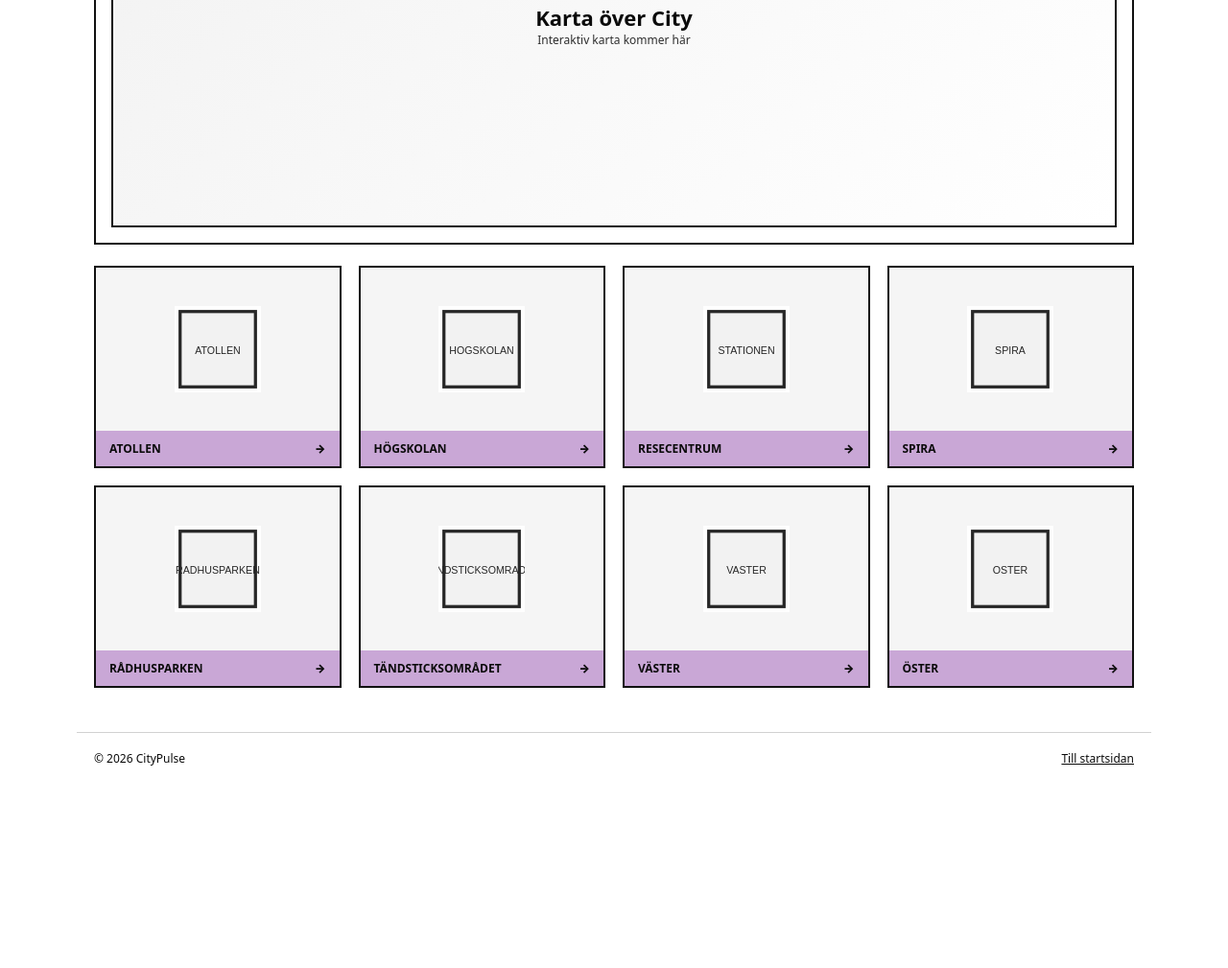
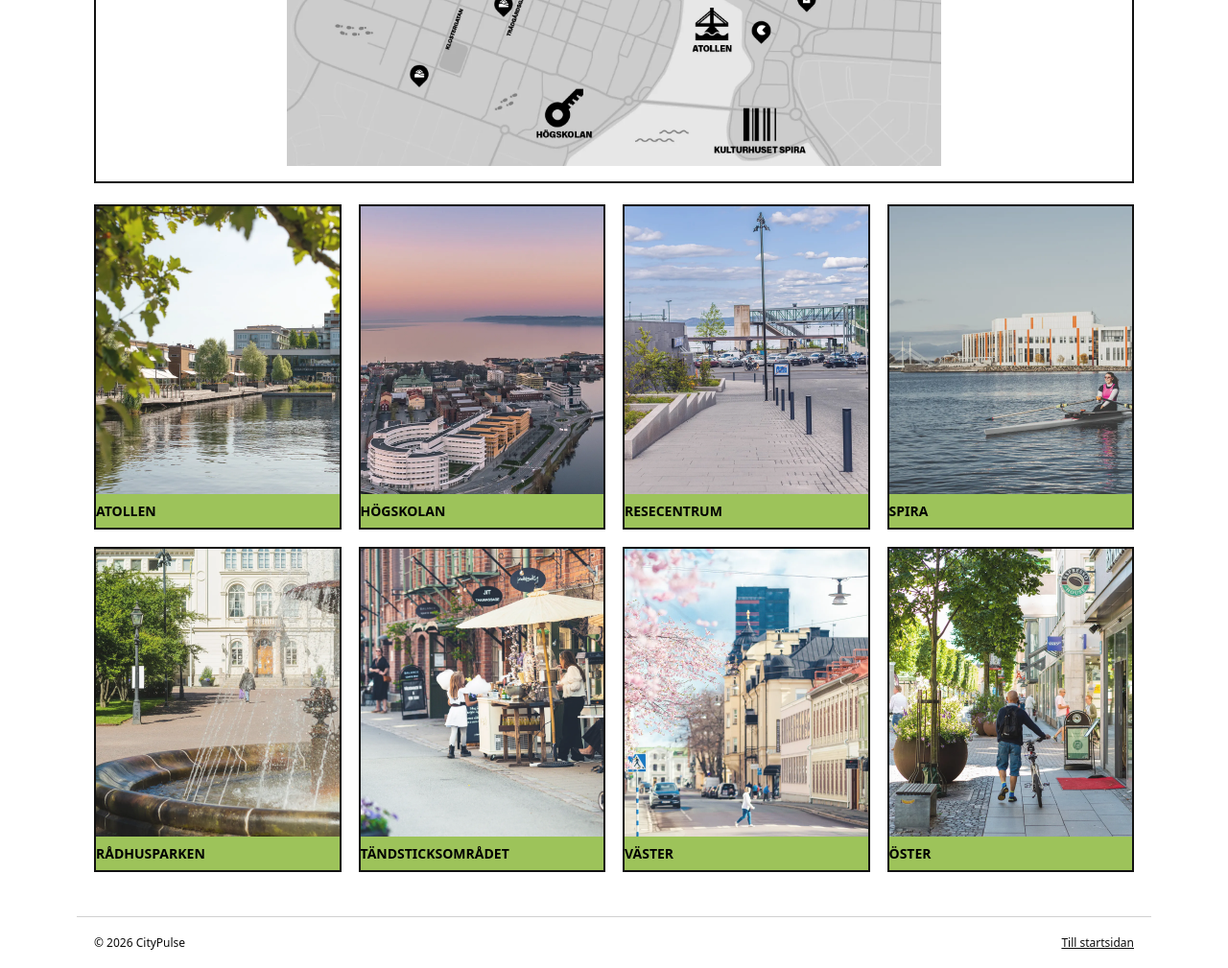
Before and after one commit to PikoXVII/JKPG_Citypulse, a website: page final_jkpg_project/public/districts.html in a window 1280 px wide. Shown: the part 803-1812 px from the top of the page at 96% size. Before the commit the page ends 1620 px from the top, so only its background shows below. Drawn offline with Linux system fonts and the light colour scheme.

Commit message:
Jag fixade kartgrejorna

```diff
--- a/final_jkpg_project/public/districts.html
+++ b/final_jkpg_project/public/districts.html
@@ -5,12 +5,44 @@
   <meta name="viewport" content="width=device-width, initial-scale=1" />
   <title>Stadsdelar – CityPulse</title>
   <link rel="stylesheet" href="/css/style.css" />
+  <style>
+    .cardTop img {
+      width: 100%;
+      height: 100%;
+      object-fit: cover;
+      display: block;
+    }
+    .cardTop {
+      height: 300px;
+      position: relative;
+    }
+    .cardBar {
+      background: var(--accent3);
+      color: black;
+      text-align: center;
+      font-weight: 700;
+      padding: 8px 0;
+      font-size: 14px;
+    }
+    .grid.grid-4 .card {
+      height: auto;
+    }
+    .city-map img {
+      width: 100%;
+      height: 100%;
+      object-fit: contain; /* zoomar ut så hela kartan syns */
+      display: block;
+    }
+    .city-map {
+      height: 420px;
+      border:2px solid var(--line);
+    }
+  </style>
 </head>
 <body>
 
 <header class="nav is-solid">
   <a class="brand" href="/">citypulse.</a>
-
   <nav class="menu" aria-label="Huvudmeny">
     <a href="/">Upptäck</a>
     <a href="/events.html">Evenemang</a>
@@ -18,7 +50,6 @@
     <a href="/info.html">Information</a>
     <a href="/admin.html">Admin</a>
   </nav>
-
   <button class="hamburger" data-hamburger aria-label="Öppna meny">☰</button>
 </header>
 
@@ -32,101 +63,68 @@
 
 <div class="spacer"></div>
 
-
 <section style="background:var(--accent2); color:black; padding:54px 0;">
   <div class="container">
     <h1 class="h1">Stadsdelar</h1>
-    <p class="p">
-      Utforska de olika områdena i Jönköping City.
-    </p>
+    <p class="p">Utforska de olika områdena i Jönköping City.</p>
   </div>
 </section>
 
+<main>
+  <div class="container">
 
-<main>
+    <h2 class="h1">Karta över Jönköping City</h2>
+    <p class="p">Här ser du en enkel översikt över stadsdelarna i city.</p>
 
-<div class="container">
+    <div class="panel city-map" style="margin-top:22px">
+      <img src="/assets/Karta_stadskaernan_9946c1b091.webp" alt="Karta över hela Jönköping City">
+    </div>
 
-<h2 class="h1">Karta över Jönköping City</h2>
+    <div class="grid grid-4" style="margin-top:22px">
 
-<p class="p">
-Här ser du en enkel översikt över stadsdelarna i city. Klicka på en stadsdel
-för att se restauranger, caféer och andra platser i området.
-</p>
+      <div class="card">
+        <div class="cardTop"><img alt="Karta över Atollen" src="/assets/Atollen_sommar_1200x1200_7ef032ffa5.webp" /></div>
+        <div class="cardBar">Atollen</div>
+      </div>
 
+      <div class="card">
+        <div class="cardTop"><img alt="Karta över Högskolan" src="/assets/högskolan.webp" /></div>
+        <div class="cardBar">Högskolan</div>
+      </div>
 
-<div class="panel" style="margin-top:22px">
+      <div class="card">
+        <div class="cardTop"><img alt="Karta över Resecentrum" src="/assets/resecentrum.webp" /></div>
+        <div class="cardBar">Resecentrum</div>
+      </div>
 
-<div style="height:420px; border:2px solid var(--line); background:linear-gradient(135deg,#f2f2f2,#ffffff); display:flex; align-items:center; justify-content:center">
+      <div class="card">
+        <div class="cardTop"><img alt="Karta över Spira" src="/assets/Spira_rodd_1200x1200_c9a19009ea.webp" /></div>
+        <div class="cardBar">Spira</div>
+      </div>
 
-<div style="text-align:center">
-<div style="font-weight:900; font-size:22px">Karta över City</div>
-<div class="small">Interaktiv karta kommer här</div>
-</div>
+      <div class="card">
+        <div class="cardTop"><img alt="Karta över Rådhusparken" src="/assets/Radhusparken_sommar_1200x1200_aa9e5ed33a.webp" /></div>
+        <div class="cardBar">Rådhusparken</div>
+      </div>
 
-</div>
+      <div class="card">
+        <div class="cardTop"><img alt="Karta över Tändsticksområdet" src="/assets/Taendsticksomradet2_c1dc57bd59.webp" /></div>
+        <div class="cardBar">Tändsticksområdet</div>
+      </div>
 
-</div>
+      <div class="card">
+        <div class="cardTop"><img alt="Karta över Väster" src="/assets/Klostergatan_maj4_1200x1200_6325b7b3cf.webp" /></div>
+        <div class="cardBar">Väster</div>
+      </div>
 
+      <div class="card">
+        <div class="cardTop"><img alt="Karta över Öster" src="/assets/Oestra_storgatan_sommar_1200x1200_f7007438fd.webp" /></div>
+        <div class="cardBar">Öster</div>
+      </div>
 
-
-<div class="grid grid-4" style="margin-top:22px">
-
-
-<div class="card">
-<div class="cardTop"><img alt="" src="/assets/atollen.svg" /></div>
-<div class="cardBar"><a href="/venues.html?district=Atollen">Atollen</a><span>→</span></div>
-</div>
-
-
-<div class="card">
-<div class="cardTop"><img alt="" src="/assets/hogskolan.svg" /></div>
-<div class="cardBar"><a href="/venues.html?district=Högskolan">Högskolan</a><span>→</span></div>
-</div>
-
-
-<div class="card">
-<div class="cardTop"><img alt="" src="/assets/stationen.svg" /></div>
-<div class="cardBar"><a href="/venues.html?district=Resecentrum">Resecentrum</a><span>→</span></div>
-</div>
-
-
-<div class="card">
-<div class="cardTop"><img alt="" src="/assets/spira.svg" /></div>
-<div class="cardBar"><a href="/venues.html?district=Spira">Spira</a><span>→</span></div>
-</div>
-
-
-<div class="card">
-<div class="cardTop"><img alt="" src="/assets/radhusparken.svg" /></div>
-<div class="cardBar"><a href="/venues.html?district=Rådhusparken">Rådhusparken</a><span>→</span></div>
-</div>
-
-
-<div class="card">
-<div class="cardTop"><img alt="" src="/assets/tandsticksomradet.svg" /></div>
-<div class="cardBar"><a href="/venues.html?district=Tändsticksområdet">Tändsticksområdet</a><span>→</span></div>
-</div>
-
-
-<div class="card">
-<div class="cardTop"><img alt="" src="/assets/vaster.svg" /></div>
-<div class="cardBar"><a href="/venues.html?district=Väster">Väster</a><span>→</span></div>
-</div>
-
-
-<div class="card">
-<div class="cardTop"><img alt="" src="/assets/oster.svg" /></div>
-<div class="cardBar"><a href="/venues.html?district=Öster">Öster</a><span>→</span></div>
-</div>
-
-
-</div>
-
-</div>
-
+    </div>
+  </div>
 </main>
-
 
 <footer class="footer">
   <div class="footerBottom">
```
Also changed, not shown: final_jkpg_project/public/assets/Atollen_sommar_1200x1200_7ef032ffa5.webp (added), final_jkpg_project/public/assets/Karta_stadskaernan_9946c1b091.webp (added), final_jkpg_project/public/assets/Klostergatan_maj4_1200x1200_6325b7b3cf.webp (added), final_jkpg_project/public/assets/Oestra_storgatan_sommar_1200x1200_f7007438fd.webp (added), final_jkpg_project/public/assets/Radhusparken_sommar_1200x1200_aa9e5ed33a.webp (added), final_jkpg_project/public/assets/Spira_rodd_1200x1200_c9a19009ea.webp (added), final_jkpg_project/public/assets/Taendsticksomradet2_c1dc57bd59.webp (added), final_jkpg_project/public/assets/högskolan.webp (added), final_jkpg_project/public/assets/resecentrum.webp (added).
